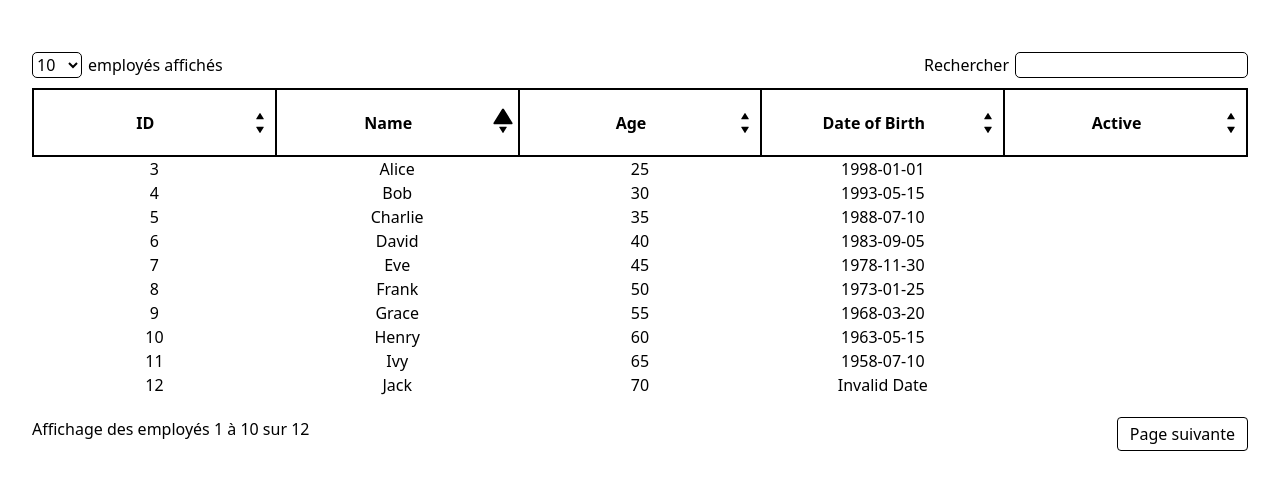
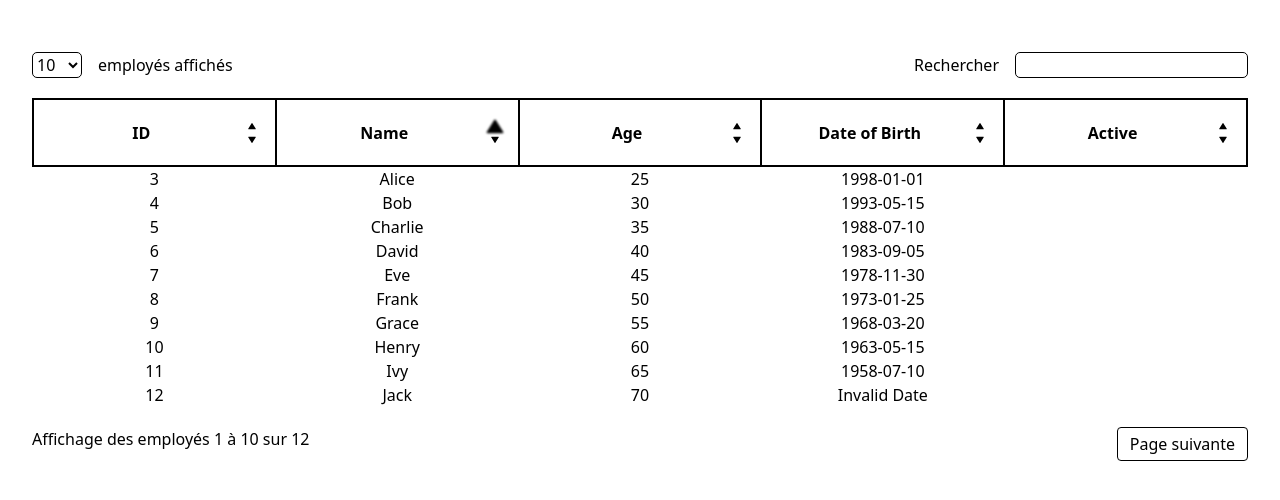
Before and after one commit to zarakeye/react-ts-tab-lib, a React (Vite) app: page / in a window 1280 px wide. Shown: the top 500 px of the page. Built offline with nearby package versions, Linux system fonts and the light colour scheme.

Commit message:
just css improved

```diff
--- a/src/components/Table/Table.tsx
+++ b/src/components/Table/Table.tsx
@@ -324,7 +324,7 @@ function Table <T extends Record<string, any>>({
 
   return (
     <div>
-      <div className='flex justify-between mt-5 mb-2.5'>
+      <div className='flex justify-between my-5'>
         <div>
           <select
             name="sampleLength"
@@ -336,13 +336,13 @@ function Table <T extends Record<string, any>>({
               <option key={index} value={option}>{option}</option>
             ))}
           </select>
-          <label htmlFor="sampleLength">
+          <label htmlFor="sampleLength" className='ml-2.5 '>
             {textContent?.displayedEntriesLabel ??'displayed entries'}
           </label>
         </div>
 
         <div>
-          <label htmlFor="search">
+          <label htmlFor="search" className='mr-2.5'>
             {textContent?.searchLabel ?? 'Search'}
           </label>
           <input type="text" name="search" id="search" className='ml-1.5 border-1 border-black rounded-[5px]' onChange={(e) => handleSearch(e)}/>
@@ -368,12 +368,12 @@ function Table <T extends Record<string, any>>({
                     >
                       {key.displayName}
                     </p>
-                    <div className='flex flex-col gap-1'>
+                    <div className='flex flex-col gap-1 mr-2'>
                       <button
                         type='button'
                         ref={ascFilteringButtonRef}
                         onClick={(e) => handleSort(e, key.property, key.type, 'asc')}
-                        className={`cursor-pointer transition duration-500 hover:scale-250 hover:blur-[.6px] ${activeOrder?.property === key.property && activeOrder?.order === 'asc' ? 'scale-250' : 'scale-100'}`}
+                        className={`cursor-pointer transition duration-500 hover:scale-175 hover:blur-[.6px] ${activeOrder?.property === key.property && activeOrder?.order === 'asc' ? 'scale-220 blur-[.6px]' : 'scale-100'}`}
                         role='button'
                       >
                         <svg xmlns="http://www.w3.org/2000/svg" height="10px" viewBox="0 -960 960 960" width="10px" fill={sortButtonClassName.color ? sortButtonClassName.color : '#000'} >
@@ -384,7 +384,7 @@ function Table <T extends Record<string, any>>({
                         type='button'
                         ref={descFilteringButtonRef}
                         onClick={(e) => handleSort(e, key.property, key.type, 'desc')}
-                        className={`cursor-pointer transition duration-500 hover:scale-175 hover:blur-[.6px] ${activeOrder?.property === key.property && activeOrder?.order === 'desc' ? 'scale-250' : 'scale-100'}`}
+                        className={`cursor-pointer transition duration-500 hover:scale-175 hover:blur-[.6px] ${activeOrder?.property === key.property && activeOrder?.order === 'desc' ? 'scale-220 blur-[.6px]' : 'scale-100'}`}
                         role='button'
                       >
                         <svg className='rotate-180' xmlns="http://www.w3.org/2000/svg" height="10px" viewBox="0 -960 960 960" width="10px" fill={sortButtonClassName.color ? sortButtonClassName.color : '#000'}>
```
